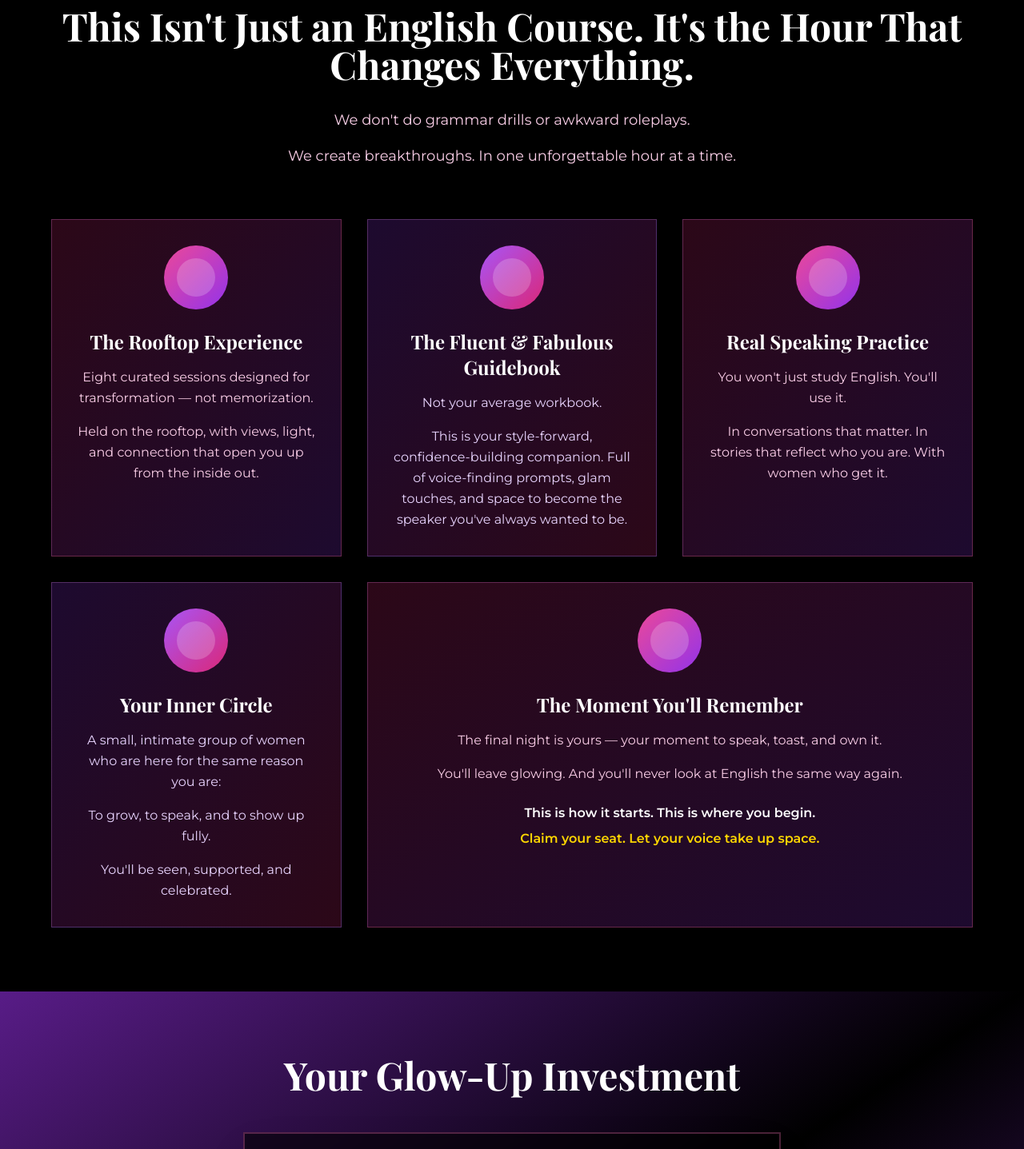
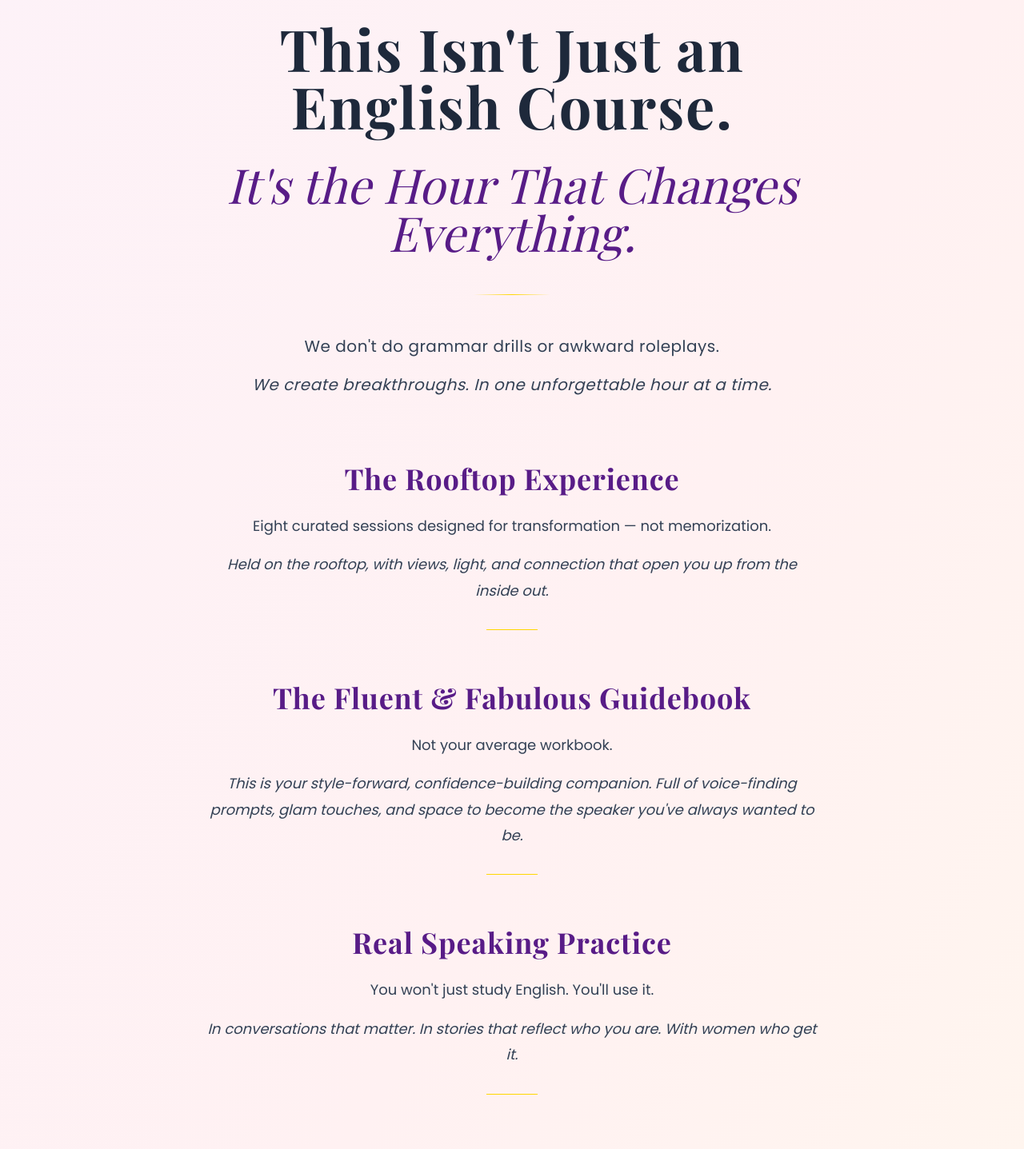
Before and after one commit to nmirakyan1/glam-fluent-landing-page, a React (Vite) app: page / in a window 1280 px wide. Shown: the part 2980-4417 px from the top of the page at 80% size. Built offline with nearby package versions, Linux system fonts and the light colour scheme.

Commit message:
Refactor: Apply editorial style to WhatYouGet section
Styled the WhatYouGet section to match the editorial and fashion-forward design, including color, typography, and layout adjustments.

```diff
--- a/src/components/WhatYouGet.tsx
+++ b/src/components/WhatYouGet.tsx
@@ -1,118 +1,128 @@
 
 const WhatYouGet = () => {
   return (
-    <section className="py-20 bg-black">
-      <div className="container mx-auto px-4">
-        <div className="text-center mb-16">
-          <h2 className="font-playfair text-4xl md:text-5xl font-bold text-white text-center mb-8 leading-tight">
-            This Isn't Just an English Course. It's the Hour That Changes Everything.
+    <section className="py-24 bg-gradient-to-br from-pink-50 via-rose-50 to-orange-50">
+      <div className="container mx-auto px-6 max-w-4xl">
+
+        {/* Editorial headline */}
+        <div className="text-center mb-20">
+          <h2 className="font-playfair text-5xl md:text-7xl font-bold text-slate-800 leading-[0.95] tracking-wide mb-8">
+            This Isn't Just an English Course.
           </h2>
-          <div className="max-w-3xl mx-auto space-y-4 mb-8">
-            <p className="font-montserrat text-lg text-pink-200 leading-relaxed">
+          <h3 className="font-playfair text-4xl md:text-6xl font-light italic text-purple-900 leading-[0.95] mb-12">
+            It's the Hour That Changes Everything.
+          </h3>
+
+          {/* Elegant separator */}
+          <div className="w-24 h-px bg-gradient-to-r from-transparent via-gold to-transparent mx-auto mb-12"></div>
+
+          {/* Subheading in editorial style */}
+          <div className="space-y-4">
+            <p className="font-poppins text-xl text-slate-700 leading-relaxed tracking-wide">
               We don't do grammar drills or awkward roleplays.
             </p>
-            <p className="font-montserrat text-lg text-pink-200 leading-relaxed">
+            <p className="font-poppins text-xl text-slate-700 leading-relaxed tracking-wide italic">
               We create breakthroughs. In one unforgettable hour at a time.
             </p>
           </div>
         </div>
 
-        <div className="grid md:grid-cols-2 lg:grid-cols-3 gap-8 max-w-6xl mx-auto">
-          <div className="text-center group">
-            <div className="bg-gradient-to-br from-pink-600/20 to-purple-600/20 backdrop-blur-sm border border-pink-400/30 p-8 h-full hover:border-pink-400/60 transition-all duration-500">
-              <div className="w-20 h-20 bg-gradient-to-br from-pink-500 to-purple-600 rounded-full flex items-center justify-center mx-auto mb-6">
-                <div className="w-12 h-12 bg-white/20 rounded-full"></div>
-              </div>
-              <h3 className="font-playfair text-2xl font-bold text-white mb-4">
+        {/* Stacked editorial sections */}
+        <div className="space-y-16">
+
+          {/* The Rooftop Experience */}
+          <div className="text-center">
+            <h3 className="font-playfair text-4xl font-bold text-purple-900 mb-6 tracking-wide">
               The Rooftop Experience
             </h3>
-              <p className="font-montserrat text-pink-200 leading-relaxed mb-4">
+            <div className="space-y-4 max-w-3xl mx-auto">
+              <p className="font-poppins text-lg text-slate-700 leading-[1.8]">
                 Eight curated sessions designed for transformation — not memorization.
               </p>
-              <p className="font-montserrat text-pink-200 leading-relaxed">
+              <p className="font-poppins text-lg text-slate-700 leading-[1.8] italic">
                 Held on the rooftop, with views, light, and connection that open you up from the inside out.
               </p>
             </div>
+            <div className="w-16 h-px bg-gold mx-auto mt-8"></div>
           </div>
 
-          <div className="text-center group">
-            <div className="bg-gradient-to-br from-purple-600/20 to-pink-600/20 backdrop-blur-sm border border-purple-400/30 p-8 h-full hover:border-purple-400/60 transition-all duration-500">
-              <div className="w-20 h-20 bg-gradient-to-br from-purple-500 to-pink-600 rounded-full flex items-center justify-center mx-auto mb-6">
-                <div className="w-12 h-12 bg-white/20 rounded-full"></div>
-              </div>
-              <h3 className="font-playfair text-2xl font-bold text-white mb-4">
+          {/* The Fluent & Fabulous Guidebook */}
+          <div className="text-center">
+            <h3 className="font-playfair text-4xl font-bold text-purple-900 mb-6 tracking-wide">
               The Fluent & Fabulous Guidebook
             </h3>
-              <p className="font-montserrat text-purple-200 leading-relaxed mb-4">
+            <div className="space-y-4 max-w-3xl mx-auto">
+              <p className="font-poppins text-lg text-slate-700 leading-[1.8]">
                 Not your average workbook.
               </p>
-              <p className="font-montserrat text-purple-200 leading-relaxed">
+              <p className="font-poppins text-lg text-slate-700 leading-[1.8] italic">
                 This is your style-forward, confidence-building companion. Full of voice-finding prompts, glam touches, and space to become the speaker you've always wanted to be.
               </p>
             </div>
+            <div className="w-16 h-px bg-gold mx-auto mt-8"></div>
           </div>
 
-          <div className="text-center group">
-            <div className="bg-gradient-to-br from-pink-600/20 to-purple-600/20 backdrop-blur-sm border border-pink-400/30 p-8 h-full hover:border-pink-400/60 transition-all duration-500">
-              <div className="w-20 h-20 bg-gradient-to-br from-pink-500 to-purple-600 rounded-full flex items-center justify-center mx-auto mb-6">
-                <div className="w-12 h-12 bg-white/20 rounded-full"></div>
-              </div>
-              <h3 className="font-playfair text-2xl font-bold text-white mb-4">
+          {/* Real Speaking Practice */}
+          <div className="text-center">
+            <h3 className="font-playfair text-4xl font-bold text-purple-900 mb-6 tracking-wide">
               Real Speaking Practice
             </h3>
-              <p className="font-montserrat text-pink-200 leading-relaxed mb-4">
+            <div className="space-y-4 max-w-3xl mx-auto">
+              <p className="font-poppins text-lg text-slate-700 leading-[1.8]">
                 You won't just study English. You'll use it.
               </p>
-              <p className="font-montserrat text-pink-200 leading-relaxed">
+              <p className="font-poppins text-lg text-slate-700 leading-[1.8] italic">
                 In conversations that matter. In stories that reflect who you are. With women who get it.
               </p>
             </div>
+            <div className="w-16 h-px bg-gold mx-auto mt-8"></div>
           </div>
 
-          <div className="text-center group">
-            <div className="bg-gradient-to-br from-purple-600/20 to-pink-600/20 backdrop-blur-sm border border-purple-400/30 p-8 h-full hover:border-purple-400/60 transition-all duration-500">
-              <div className="w-20 h-20 bg-gradient-to-br from-purple-500 to-pink-600 rounded-full flex items-center justify-center mx-auto mb-6">
-                <div className="w-12 h-12 bg-white/20 rounded-full"></div>
-              </div>
-              <h3 className="font-playfair text-2xl font-bold text-white mb-4">
+          {/* Your Inner Circle */}
+          <div className="text-center">
+            <h3 className="font-playfair text-4xl font-bold text-purple-900 mb-6 tracking-wide">
               Your Inner Circle
             </h3>
-              <p className="font-montserrat text-purple-200 leading-relaxed mb-4">
+            <div className="space-y-4 max-w-3xl mx-auto">
+              <p className="font-poppins text-lg text-slate-700 leading-[1.8]">
                 A small, intimate group of women who are here for the same reason you are:
               </p>
-              <p className="font-montserrat text-purple-200 leading-relaxed mb-4">
+              <p className="font-poppins text-lg text-slate-700 leading-[1.8] italic">
                 To grow, to speak, and to show up fully.
               </p>
-              <p className="font-montserrat text-purple-200 leading-relaxed">
+              <p className="font-poppins text-lg text-slate-700 leading-[1.8]">
                 You'll be seen, supported, and celebrated.
               </p>
             </div>
+            <div className="w-16 h-px bg-gold mx-auto mt-8"></div>
           </div>
 
-          <div className="text-center group md:col-span-2 lg:col-span-2">
-            <div className="bg-gradient-to-br from-pink-600/20 to-purple-600/20 backdrop-blur-sm border border-pink-400/30 p-8 h-full hover:border-pink-400/60 transition-all duration-500">
-              <div className="w-20 h-20 bg-gradient-to-br from-pink-500 to-purple-600 rounded-full flex items-center justify-center mx-auto mb-6">
-                <div className="w-12 h-12 bg-white/20 rounded-full"></div>
-              </div>
-              <h3 className="font-playfair text-2xl font-bold text-white mb-4">
+          {/* The Moment You'll Remember */}
+          <div className="text-center">
+            <h3 className="font-playfair text-4xl font-bold text-purple-900 mb-6 tracking-wide">
               The Moment You'll Remember
             </h3>
-              <p className="font-montserrat text-pink-200 leading-relaxed mb-4">
+            <div className="space-y-4 max-w-3xl mx-auto">
+              <p className="font-poppins text-lg text-slate-700 leading-[1.8]">
                 The final night is yours — your moment to speak, toast, and own it.
               </p>
-              <p className="font-montserrat text-pink-200 leading-relaxed mb-6">
+              <p className="font-poppins text-lg text-slate-700 leading-[1.8] italic">
                 You'll leave glowing. And you'll never look at English the same way again.
               </p>
-              <div className="space-y-2">
-                <p className="font-montserrat text-white font-semibold">
+            </div>
+            <div className="w-16 h-px bg-gold mx-auto mt-8"></div>
+          </div>
+
+          {/* Final editorial closer */}
+          <div className="text-center pt-12 border-t border-gold/30">
+            <p className="font-playfair text-3xl font-bold text-slate-800 leading-[1.4] mb-4">
               This is how it starts. This is where you begin.
             </p>
-                <p className="font-montserrat text-gold font-semibold">
+            <p className="font-playfair text-3xl font-light italic text-purple-900 leading-[1.4]">
               Claim your seat. Let your voice take up space.
             </p>
           </div>
-            </div>
-          </div>
+
         </div>
       </div>
     </section>
```
Lines whose indentation alone changed are shown as unchanged.
